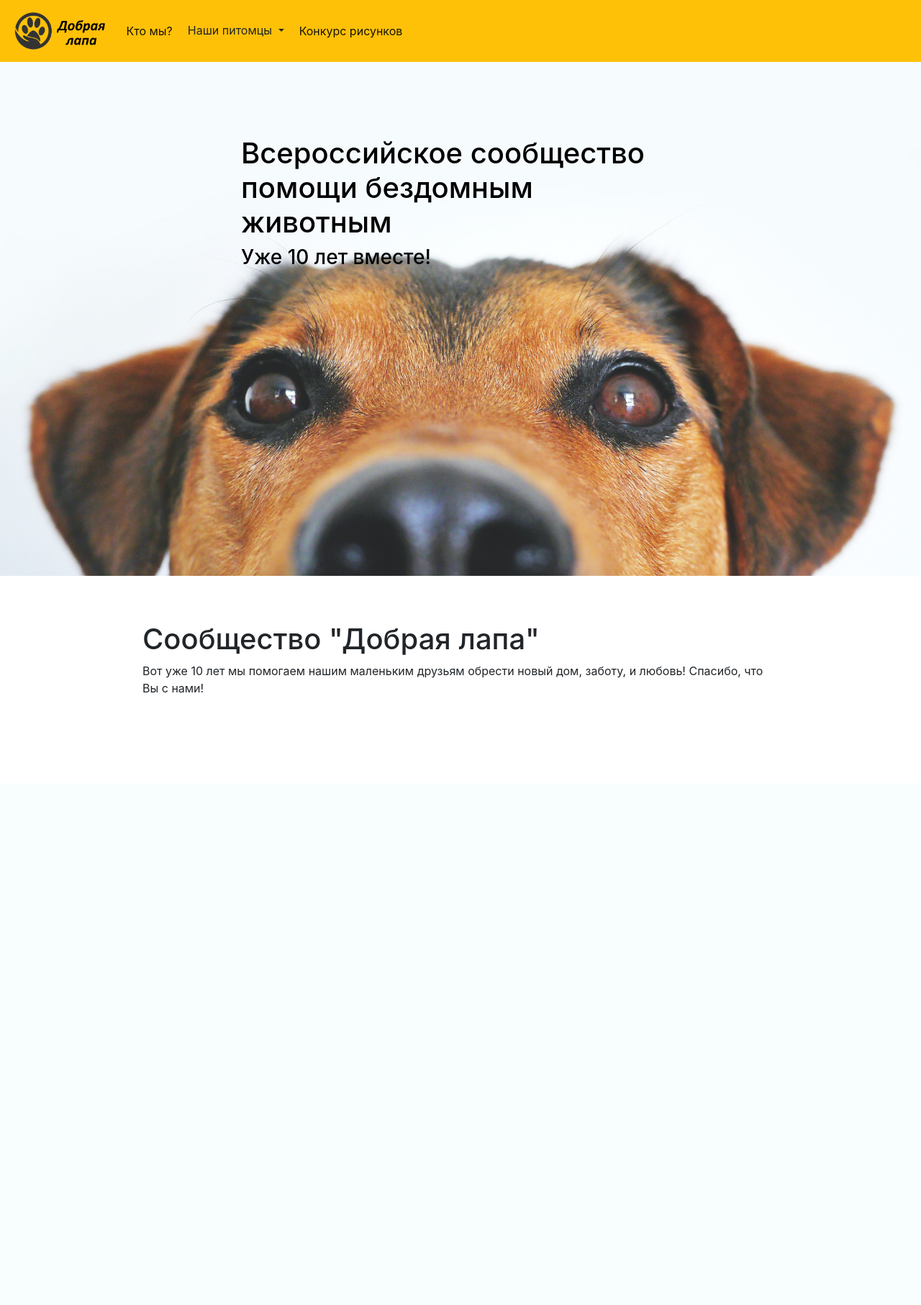
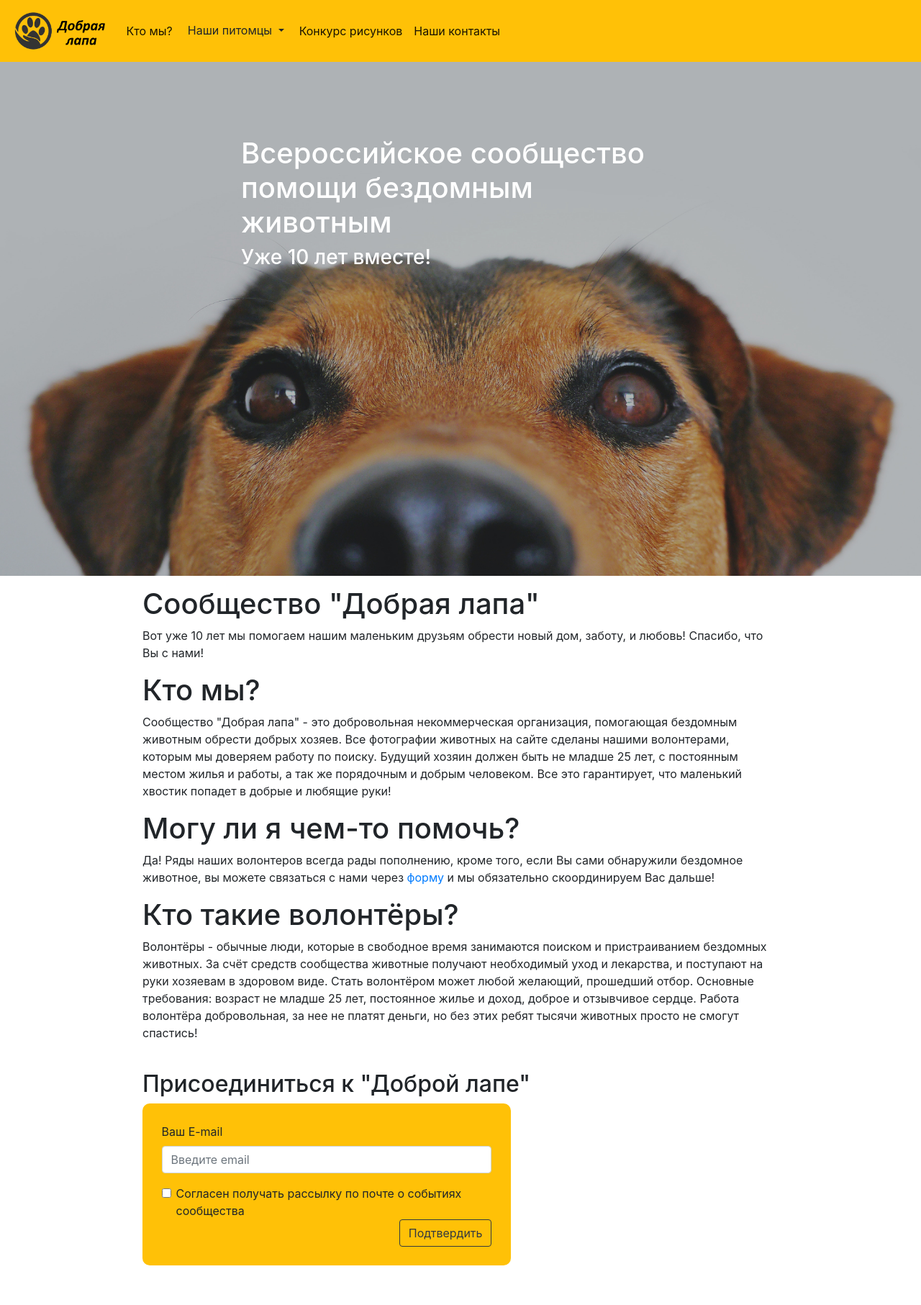
Before and after one commit to kidmustrun/proekt2sem, a PHP site: page / in a window 1280 px wide. Shown: the whole page at 72% size. Before the commit the page ends 963 px from the top, so only its background shows below. Run offline with PHP 8.4, Linux system fonts and the light colour scheme.

Commit message:
работа с бд и cats

```diff
--- a/css/style.css
+++ b/css/style.css
@@ -3,11 +3,17 @@ body {
     padding: 0;
     box-sizing: border-box;
     font-family: 'Montserrat', sans-serif;
+    width: 100% !important;
 }
 
 .hero {
     height: calc(100vh - 86px);
     background: url(../img/main.jpg) no-repeat;
+    background-size: cover;
+}
+
+.hero-cats {
+    background: url(../img/main-cats.jpg) no-repeat;
     background-size: cover;
 }
 
@@ -17,7 +23,7 @@ body {
     display: flex;
     justify-content: center;
     flex-direction: column;
-    color: #000;
+    color: #fff;
 }
 
 .content {
@@ -34,3 +40,40 @@ body {
     width: 60vw;
     margin-bottom: 5vh;
 }
+
+.form-styles {
+    width: 40vw;
+    padding: 3%;
+    border-radius: 10px;
+}
+
+.container {
+    padding-top: 15px !important;
+    padding-bottom: 15px !important;
+}
+
+.card {
+    display: flex !important;
+    width: 25vw;
+}
+
+@media screen and (max-width: 665px) {
+    form {
+        width: 100% !important;
+    }
+    .hero .container {
+        margin: 0;
+    }
+    .hero-text {
+        height: inherit;
+    }
+    .hero-text h1 {
+        font-size: 2rem;
+    }
+    .hero-text a {
+        width: 100%;
+    }
+    .card {
+        width: 100%;
+    }
+}
--- a/index.php
+++ b/index.php
@@ -13,7 +13,7 @@
 </head>
 <body>
 <header id="header" class="navbar navbar-expand-lg navbar-light bg-warning sticky-top">
-        <a class="navbar-brand" href="index.html"><img src="img/logo.png" alt="logo" style="height: 60px;"></a>
+        <a class="navbar-brand" href="index.php"><img src="img/logo.png" alt="logo" style="height: 60px;"></a>
         <button class="navbar-toggler" type="button" data-toggle="collapse" data-target="#navbarSupportedContent" aria-controls="navbarSupportedContent" aria-expanded="false" aria-label="Toggle navigation">
           <span class="navbar-toggler-icon"></span>
         </button>
@@ -21,20 +21,23 @@
         <div class="collapse navbar-collapse" id="navbarSupportedContent">
             <ul class="navbar-nav mr-auto">
                 <li class="nav-item active">
-                    <a class="nav-link" href="index.html">Кто мы?</a>
+                    <a class="nav-link" href="index.php">Кто мы?</a>
                 </li>
                 <li class="nav-item dropdown show active">
                     <a class="btn dropdown-toggle" href="#" role="button" id="dropdownMenuLink" data-toggle="dropdown" aria-haspopup="true" aria-expanded="false">
                         Наши питомцы
                        </a>
                     <div class="dropdown-menu" aria-labelledby="dropdownMenuLink">
-                        <a class="dropdown-item dark" href="#">Кошки</a>
-                        <a class="dropdown-item" href="#">Собаки</a>
-                        <a class="dropdown-item" href="#">Птицы</a>
+                        <a class="dropdown-item dark" href="pages/cats.php">Кошки</a>
+                        <a class="dropdown-item" href="pages/dogs.php">Собаки</a>
+                        <a class="dropdown-item" href="pages/birds.php">Птицы</a>
                     </div>
                 </li>
                 <li class="nav-item active">
-                    <a class="nav-link" href="source/un2035.html">Конкурс рисунков</a>
+                    <a class="nav-link" href="#">Конкурс рисунков</a>
+                </li>
+                <li class="nav-item active">
+                    <a class="nav-link" href="#">Наши контакты</a>
                 </li>
             </ul>
         </div>
@@ -49,7 +52,28 @@
     <div class="content container">
         <h1>Сообщество "Добрая лапа"</h1>
         <p>Вот уже 10 лет мы помогаем нашим маленьким друзьям обрести новый дом, заботу, и любовь! Спасибо, что Вы с нами!</p>
-    </div>
+        <h1>Кто мы?</h1>
+        <p>Сообщество "Добрая лапа" - это добровольная некоммерческая организация, помогающая бездомным животным обрести добрых хозяев. Все фотографии животных на сайте сделаны нашими волонтерами, которым мы доверяем работу по поиску. Будущий хозяин должен быть не младше 25 лет, с постоянным местом жилья и работы, а так же порядочным и добрым человеком. Все это гарантирует, что маленький хвостик попадет в добрые и любящие руки!</p>
+    <h1>Могу ли я чем-то помочь?</h1>
+    <p>Да! Ряды наших волонтеров всегда рады пополнению, кроме того, если Вы сами обнаружили бездомное животное, вы можете связаться с нами через <a href="#form">форму</a> и мы обязательно скоординируем Вас дальше!</p>
+    <h1>Кто такие волонтёры?</h1>
+    <p>Волонтёры - обычные люди, которые в свободное время занимаются поиском и пристраиванием бездомных животных. За счёт средств сообщества животные получают необходимый уход и лекарства, и поступают на руки хозяевам в здоровом виде. Стать волонтёром может любой желающий, прошедший отбор. Основные требования: возраст не младше 25 лет, постоянное жилье и доход, доброе и отзывчивое сердце. Работа волонтёра добровольная, за нее не платят деньги, но без этих ребят тысячи животных просто не смогут спастись!</p>
+    <a name="form"></a>
+    <h2>Присоединиться к "Доброй лапе"</h2>
+                <form class="form-styles bg-warning clearfix">
+                    <div class="form-group">
+                        <label for="Email">Ваш E-mail</label>
+                        <input type="email" class="form-control" id="Email" placeholder="Введите email">
+                    </div>
+                    <div class="form-check">
+                        <input type="checkbox" class="form-check-input" id="Check">
+                        <label class="form-check-label" for="Check">Согласен получать рассылку по почте о событиях сообщества</label>
+
+                    </div>
+                    <button type="submit" class="btn btn-outline-dark float-right">Подтвердить</button>
+                </form>
+</div>
+
    </main>
 </body>
 </html>
```
Also changed, not shown: moduls/viewer.php (added, +41 -0 lines), pages/cats.php (added, +62 -0 lines), img/main.jpg, 1 other file.
